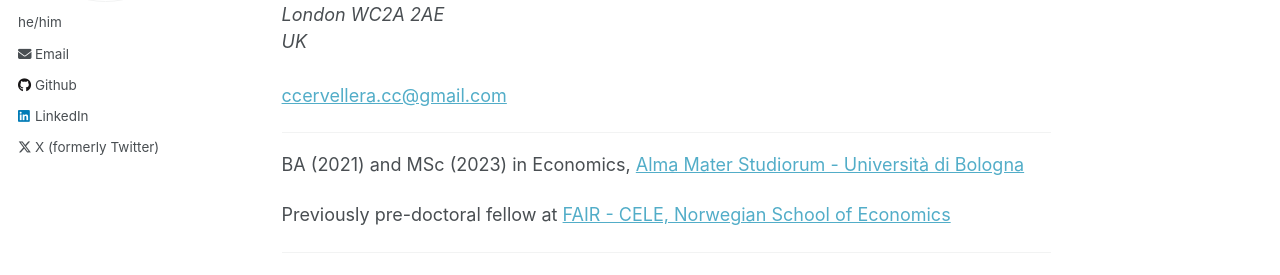
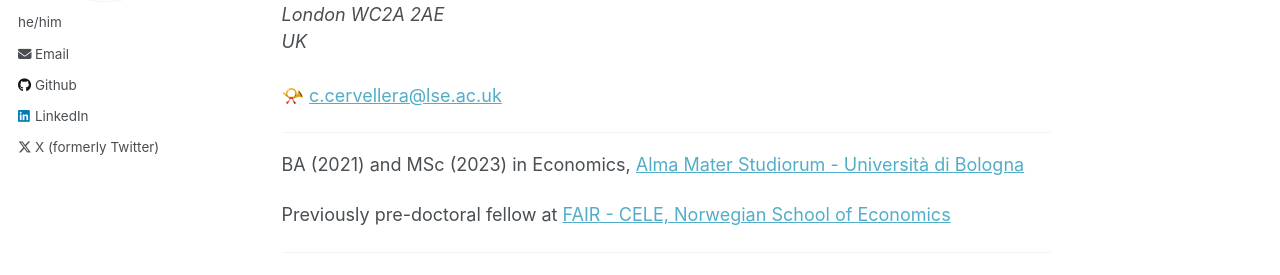
Before and after one commit to ritwika-das/ritwika-das.github.io, a Jekyll site: the page built from _pages/about.md, in a window 1280 px wide and 1053 px high. Shown: the part 279-554 px from the top of the window. Built offline with Jekyll 4.4.1, drawn with Linux system fonts in a browser that asks for light colours.

Commit message:
Update about.md

```diff
--- a/_pages/about.md
+++ b/_pages/about.md
@@ -13,7 +13,7 @@ MRes/PhD student, Political Science and Political Economy
 <address>
 Department of Government<br />London School of Economics and Political Science<br />Houghton Street <br /> London WC2A 2AE<br /> UK
 </address> <br>
-[ccervellera.cc@gmail.com](mailto:ccervellera.cc@gmail.com)
+📯 [c.cervellera@lse.ac.uk](mailto:c.cervellera@lse.ac.uk)
 
 ---
 
```
